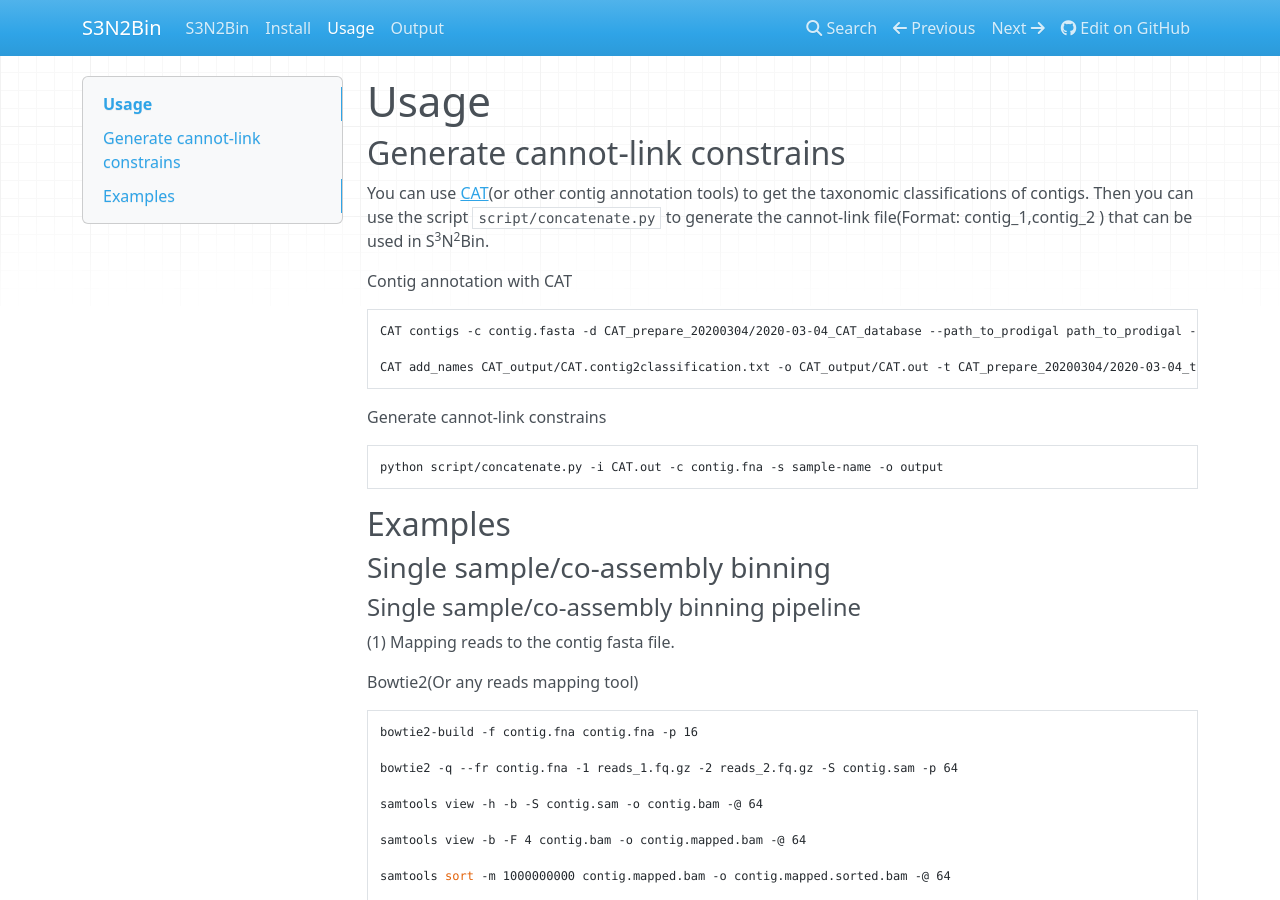
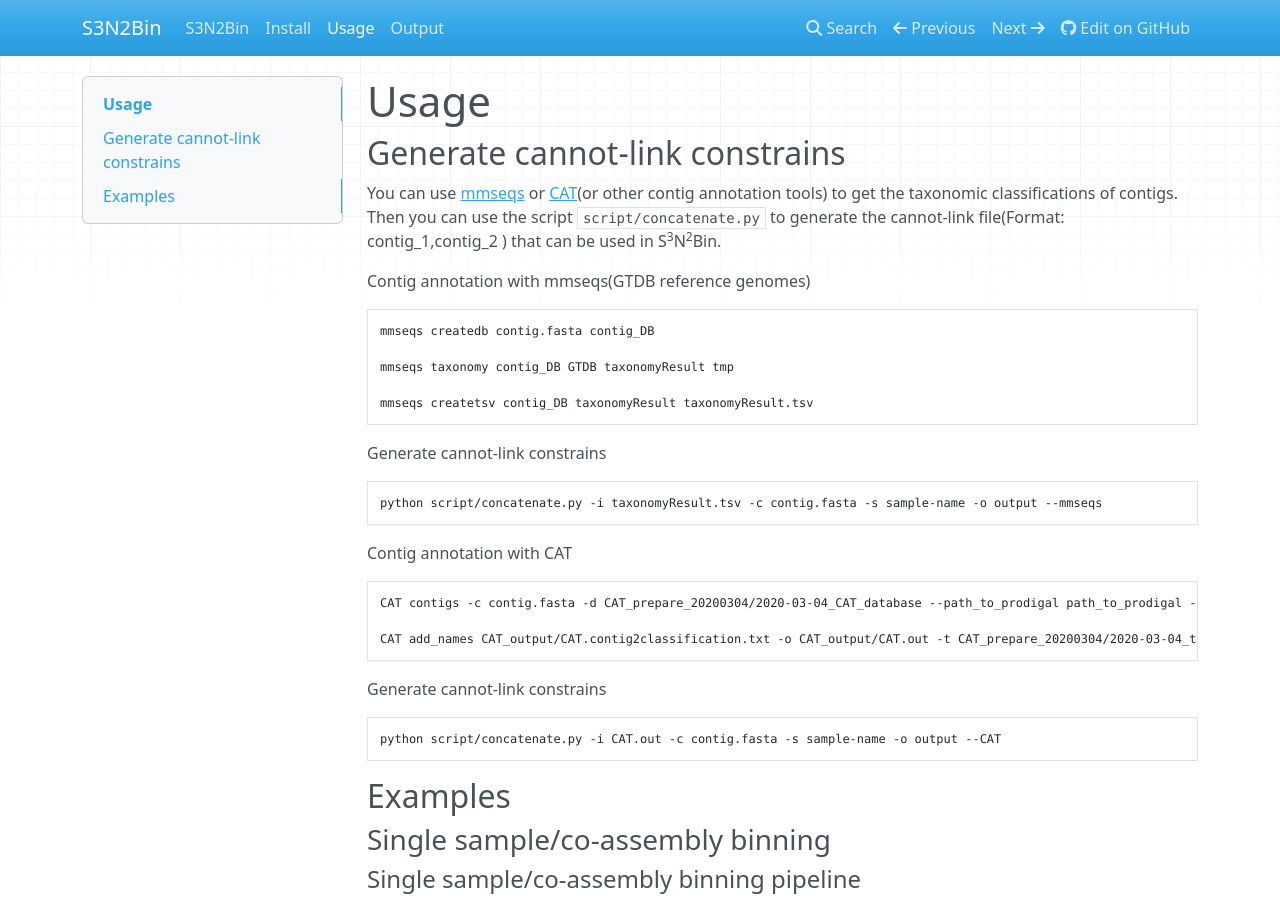
Before and after one commit to BigDataBiology/SemiBin, an MkDocs documentation site: the page built from docs/usage.md, in a window 1280 px wide and 900 px high. Built offline with MkDocs 1.6.1, drawn with Linux system fonts in a browser that asks for light colours; nearby versions of some CDN libraries.

Commit message:
Add mmseqs support to DOC

````diff
--- a/docs/usage.md
+++ b/docs/usage.md
@@ -2,7 +2,23 @@
 
 ## Generate cannot-link constrains
 
-You can use [CAT](https://github.com/dutilh/CAT)(or other contig annotation tools) to get the taxonomic classifications of contigs. Then you can use the script `script/concatenate.py` to generate the cannot-link file(Format: contig_1,contig_2 ) that can be used in S<sup>3</sup>N<sup>2</sup>Bin.
+You can use  [mmseqs](https://github.com/soedinglab/MMseqs2) or [CAT](https://github.com/dutilh/CAT)(or other contig annotation tools) to get the taxonomic classifications of contigs. Then you can use the script `script/concatenate.py` to generate the cannot-link file(Format: contig_1,contig_2 ) that can be used in S<sup>3</sup>N<sup>2</sup>Bin.
+
+Contig annotation with mmseqs(GTDB reference genomes)
+
+```bash
+mmseqs createdb contig.fasta contig_DB
+
+mmseqs taxonomy contig_DB GTDB taxonomyResult tmp
+
+mmseqs createtsv contig_DB taxonomyResult taxonomyResult.tsv
+```
+
+Generate cannot-link constrains
+
+```bash
+python script/concatenate.py -i taxonomyResult.tsv -c contig.fasta -s sample-name -o output --mmseqs
+```
 
 Contig annotation with CAT
 
@@ -15,7 +31,7 @@ CAT add_names CAT_output/CAT.contig2classification.txt -o CAT_output/CAT.out -t
 Generate cannot-link constrains
 
 ```bash
-python script/concatenate.py -i CAT.out -c contig.fna -s sample-name -o output
+python script/concatenate.py -i CAT.out -c contig.fasta -s sample-name -o output --CAT
 ```
 
 ## Examples
````
Also changed, not shown: README.md (+10 -2 lines).
